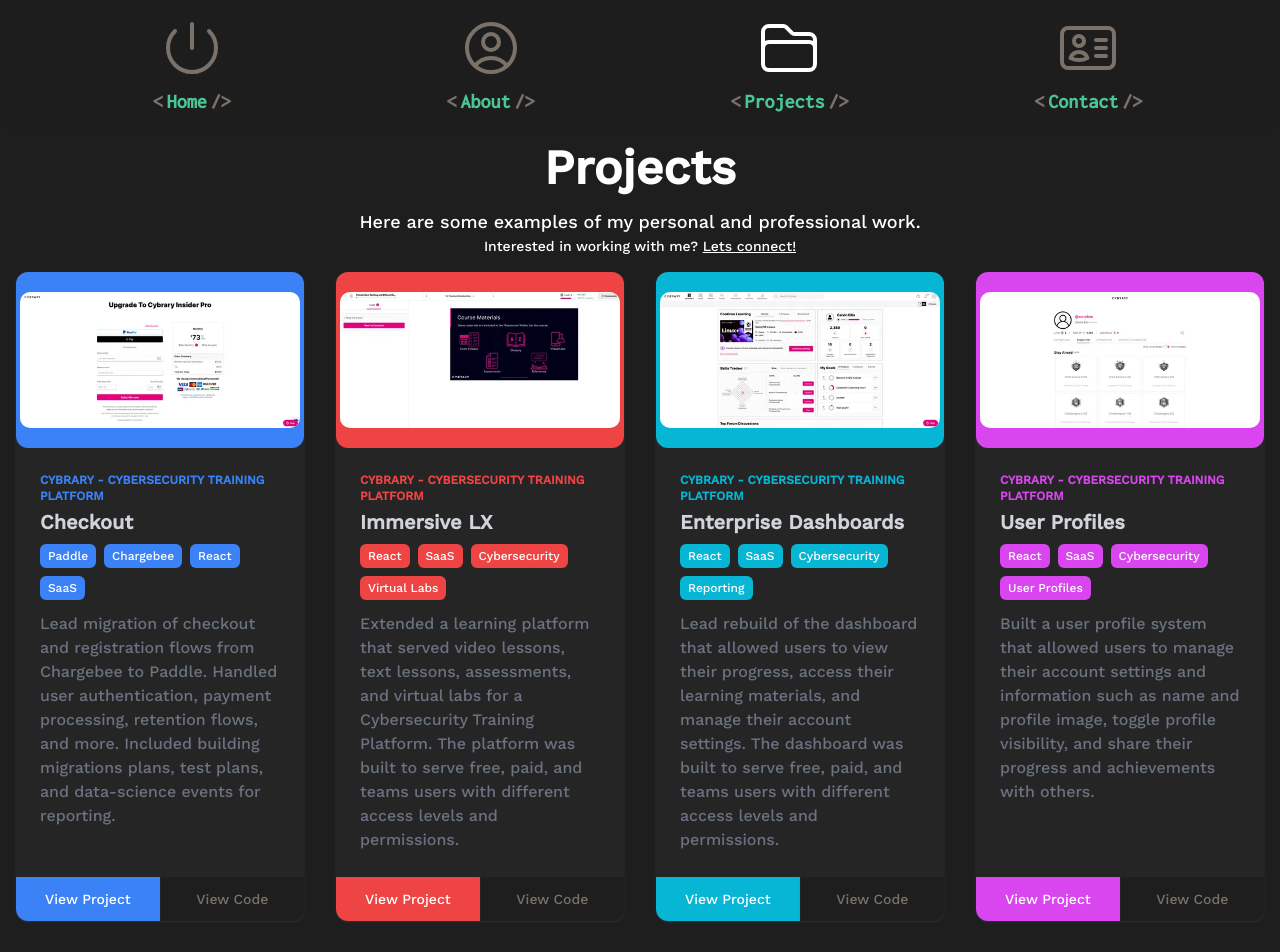
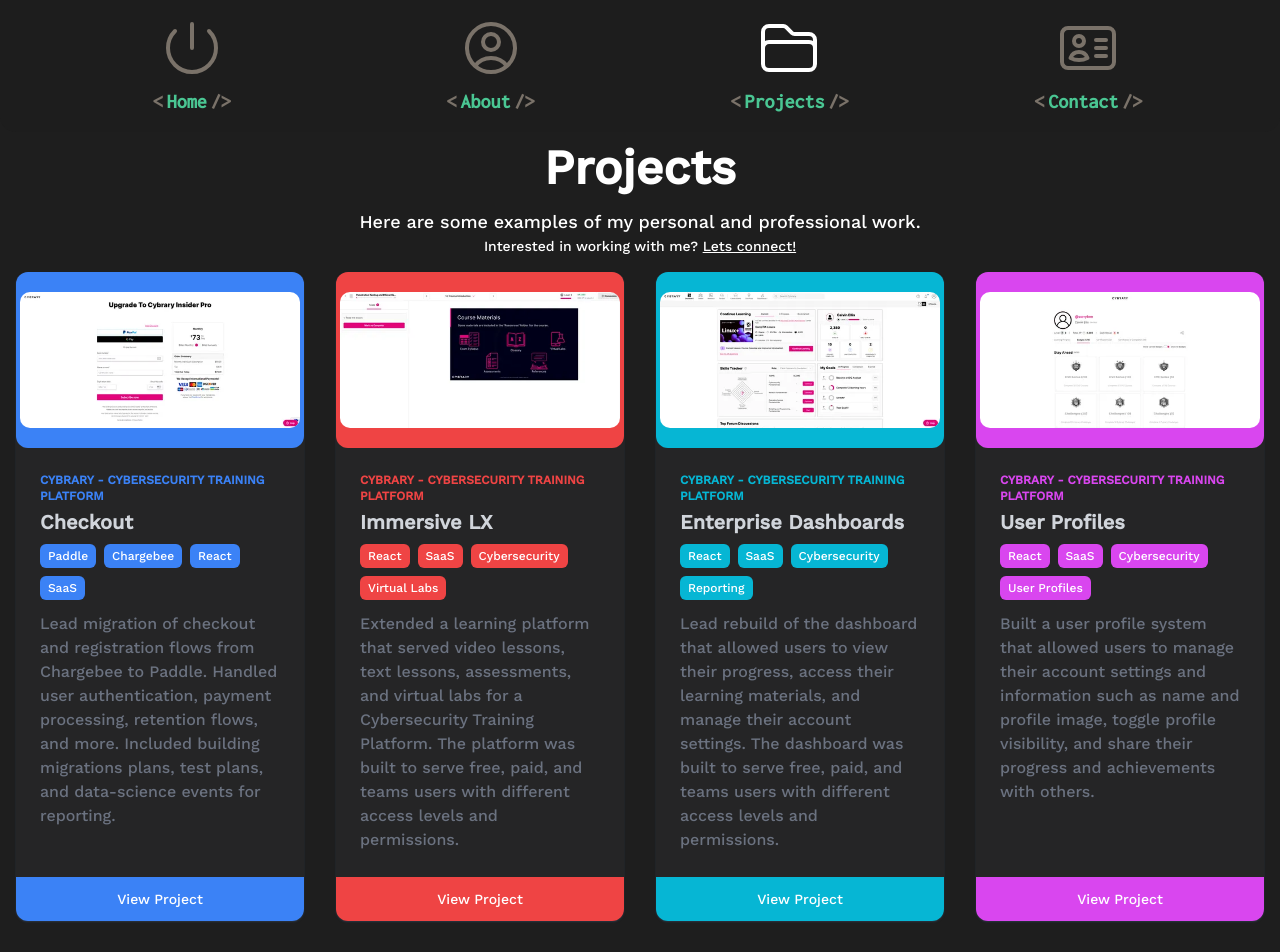
Before and after one commit to Cellis9421/portfolio, a Next.js app: page /projects in a window 1280 px wide. Shown: the top 952 px of the page. Built offline with nearby package versions, Linux system fonts and the light colour scheme.

Commit message:
Refactor project card links

```diff
--- a/src/components/Cards/ProjectCard.tsx
+++ b/src/components/Cards/ProjectCard.tsx
@@ -81,24 +81,24 @@ export default function ProjectCard({
         <p className="mt-3 text-gray-500">{description}</p>
       </div>
       <div className="mt-auto flex border-t divide-x border-editor.backgroundMedium divide-editor.backgroundMedium">
+        {viewLink && (
           <a
-          className={`${linkClasses} ${
-            !!viewLink ? activeLinkClasses : inactiveLinkClasses
-          }`}
+            className={`${linkClasses} ${activeLinkClasses}`}
             href={viewLink}
             target="_blank"
           >
             View Project
           </a>
+        )}
+        {codeLink && (
           <a
-          className={`${linkClasses} ${
-            !!codeLink ? activeLinkClasses : inactiveLinkClasses
-          }`}
+            className={`${linkClasses} ${activeLinkClasses}`}
             href={codeLink}
             target="_blank"
           >
             View Code
           </a>
+        )}
       </div>
     </div>
   );
```
Lines whose indentation alone changed are shown as unchanged.
